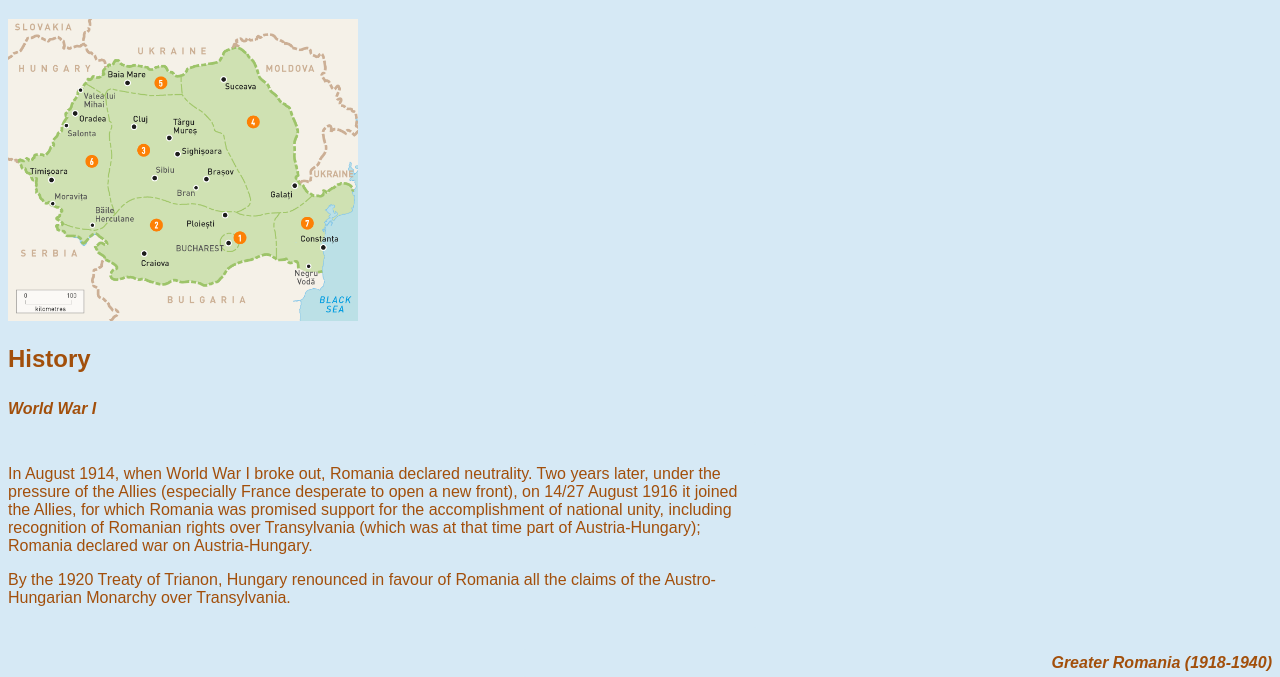
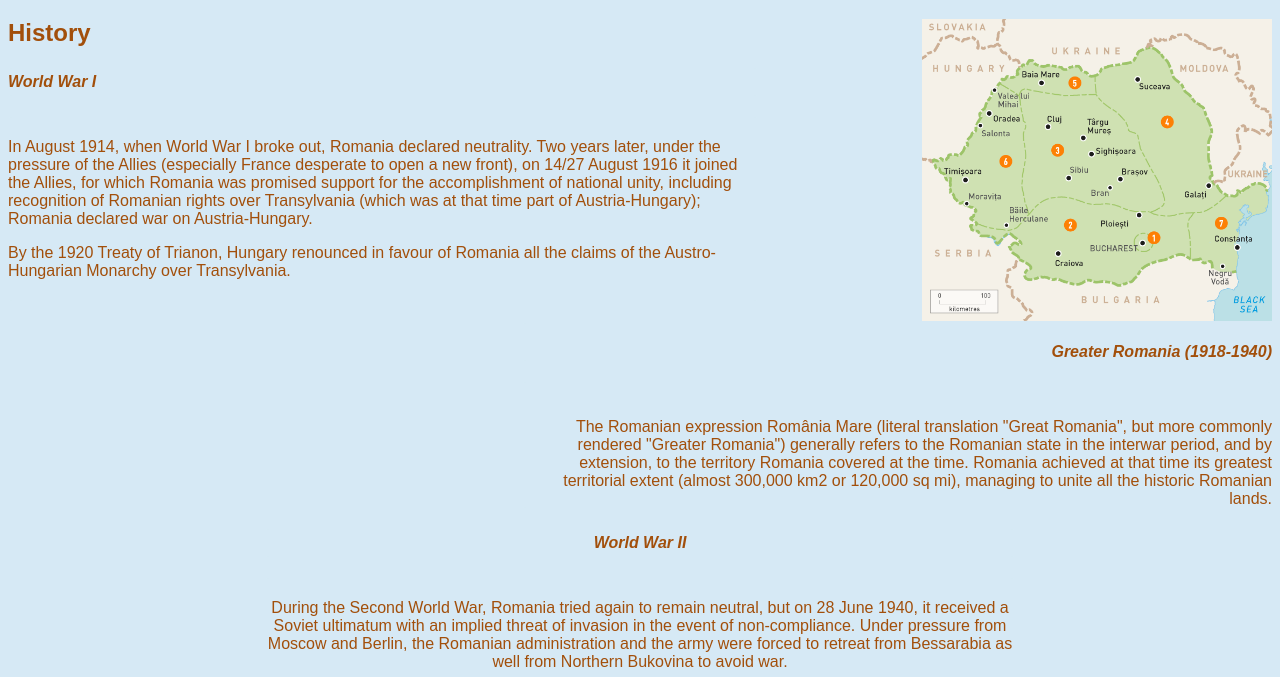
Before and after one commit to razvanrus289/Project-Three, a plain HTML site: page page3.html in a window 1280 px wide. Shown: the part 123-800 px from the top of the page. Drawn offline with Linux system fonts and the light colour scheme; a web font is replaced by a local one.

Commit message:
moved the map to the right side of the page on page three

```diff
--- a/css/style.css
+++ b/css/style.css
@@ -136,6 +136,7 @@ nav#pagethreenav ul li a {
 
 #map {
     width: 350px;
+    float: right;
 }
 
 .para1-pg3 { /* WWI (Romania Page) */
@@ -153,7 +154,7 @@ nav#pagethreenav ul li a {
     background-color: #D6E9F5;
     color: #A24F0B;
     width: 750px;
-    padding: 5px 0px 5px 0px;
+    padding: 20px 0px 0px 0px;
     border-radius: 4px;
     text-align: right;
     margin-left: auto;
```
